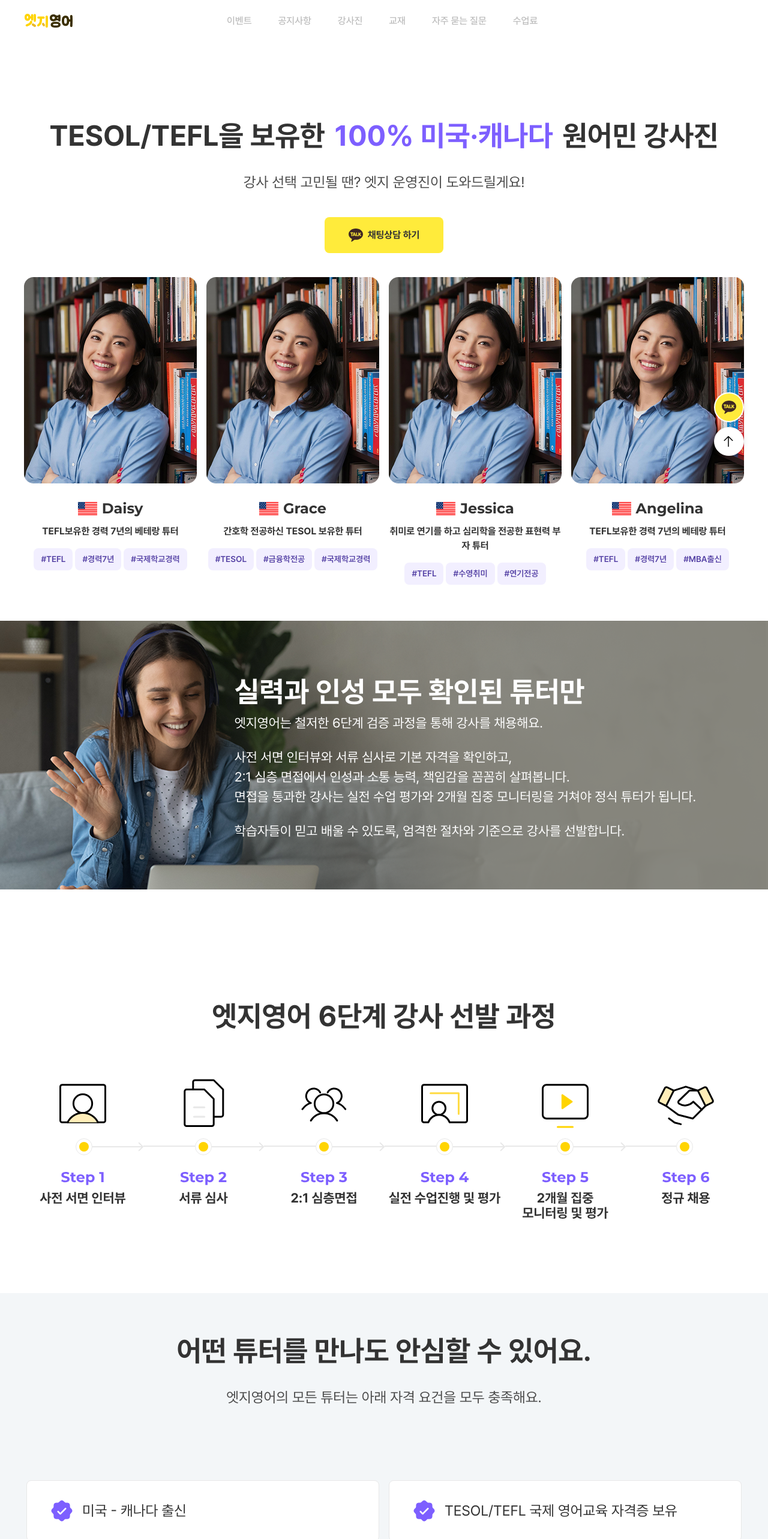
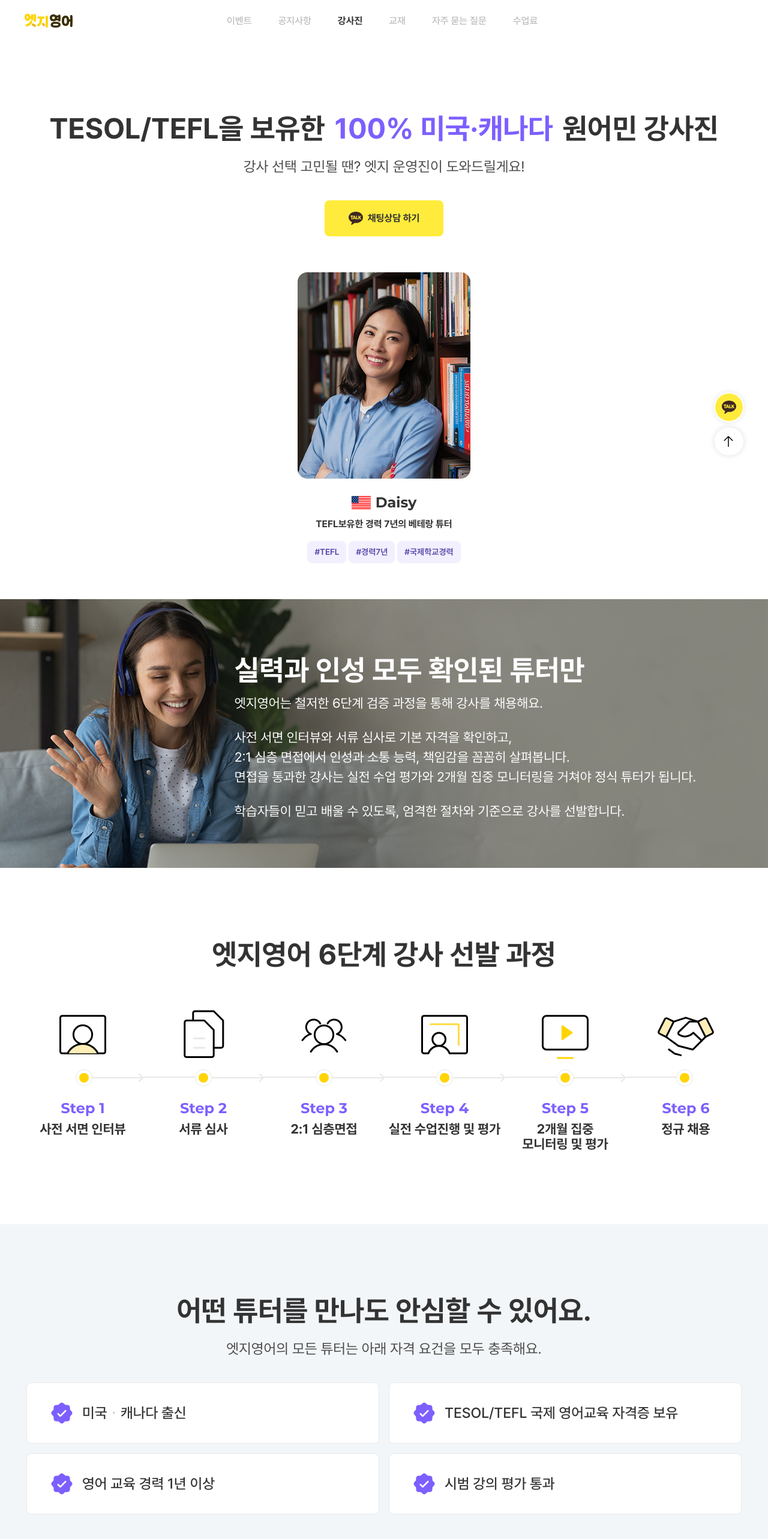
Before and after one commit to gandy818/edge-english, a Next.js app: page /tutor in a window 1280 px wide. Shown: the top 2566 px of the page at 60% size. Built offline with nearby package versions, Linux system fonts and the light colour scheme.

Commit message:
fix: teacher -> tutor 명칭 변경, 강사진페이지 css 수정, trailingSlash 주석 처리

```diff
--- a/next.config.ts
+++ b/next.config.ts
@@ -2,7 +2,7 @@
 
 const nextConfig = {
   // output: 'export',
-  trailingSlash: true,
+  // trailingSlash: true,
 };
 
 export default nextConfig;
--- /dev/null
+++ b/public/data/tutor.json
@@ -0,0 +1,9 @@
+[
+  {
+    "name": "Daisy",
+    "desc": "TEFL보유한 경력 7년의 베테랑 튜터",
+    "tags": ["TEFL", "경력7년", "국제학교경력"],
+    "img": "/images/teature.png",
+    "countryImg": "/icons/usa.svg"
+  }
+]
--- a/src/app/tutor/page.tsx
+++ b/src/app/tutor/page.tsx
@@ -1,36 +1,39 @@
 'use client';
 
-import { TeatureType } from '@/types/TeatureType';
+import { TutorType } from '@/types/TutorType';
 import axios from 'axios';
 import Link from 'next/link';
-import { useEffect, useRef, useState } from 'react';
+import { useEffect, useState } from 'react';
 
 export default function TutorPage() {
-  const [teatureList, setTeatureList] = useState<TeatureType[]>([]);
-  const getTeatureList = async () => {
+  const [tutorList, setTutorList] = useState<TutorType[]>([]);
+
+  useEffect(() => {
+    const getTutorList = async () => {
       try {
-      const res = await axios.get('/data/teature.json');
+        const res = await axios.get('/data/tutor.json');
 
-      setTeatureList(res.data);
+        setTutorList(res.data);
       } catch (err) {
         console.error(err);
       }
     };
 
-  useEffect(() => {
-    getTeatureList();
+    getTutorList();
   }, []);
 
   return (
     <div className="mx-auto max-md:px-4">
       <div className="mt-[120px] flex flex-col justify-center max-md:mt-[60px]">
-        <div className="flex flex-wrap justify-center text-[48px] font-bold max-md:flex-col max-md:text-[36px]">
-          <p className="md: self-center pr-4">TESOL/TEFL을 보유한</p>
+        {/* 섹션 1 */}
+        <>
+          <div className="flex flex-wrap justify-center text-5xl font-bold max-md:flex-col max-md:text-4xl">
+            <p className="self-center pr-4">TESOL/TEFL을 보유한</p>
             <p className="self-center text-[#7D5FFF] md:pr-4">100% 미국·캐나다</p>
             <p className="self-center">원어민 강사진</p>
           </div>
           <div className="mt-6 flex justify-center">
-          <p className="text-[24px] font-normal text-[#4A4A4A]">
+            <p className="text-2xl font-normal text-[#4A4A4A]">
               강사 선택 고민될 땐? 엣지 운영진이 도와드릴게요!
             </p>
           </div>
@@ -38,40 +41,42 @@ export default function TutorPage() {
             <Link
               href="https://pf.kakao.com/_blxgib"
               target="_blank"
-            className="my-10 flex flex-row justify-center rounded-lg bg-[#FFEB3B] px-[40px] py-[18px]"
+              className="mb-[60px] mt-10 flex flex-row justify-center rounded-lg bg-[#FFEB3B] px-[40px] py-[18px]"
             >
               <img
                 src="/icons/kakao-btn.svg"
                 alt="kakao channel button"
                 className="h-6 w-6"
               />
-            <p className="pl-2 text-[16px] font-bold">채팅상담 하기</p>
+              <p className="pl-2 font-bold">채팅상담 하기</p>
             </Link>
           </div>
+
           <div className="flex max-w-[1200px] flex-wrap justify-center gap-4 self-center">
-          {teatureList.map((e) => (
-            <div key={e.name} className="flex w-[288px] flex-col justify-start">
-              <img src={e.img} alt={e.name} />
+            {tutorList.map((tutor) => (
+              <div key={tutor.name} className="flex w-72 flex-col justify-start">
+                <img src={tutor.img} alt={tutor.name} />
                 <div className="flex flex-row items-center justify-center pt-6">
                   <img src="/icons/usa.svg" />
-                <p className="pl-2 font-montserrat text-[24px] font-bold">{e.name}</p>
+                  <p className="pl-2 font-montserrat text-2xl font-bold">{tutor.name}</p>
                 </div>
-              <p className="mt-2 self-center text-center text-[16px] font-bold">
-                {e.desc}
-              </p>
+                <p className="mt-2 self-center text-center font-bold">{tutor.desc}</p>
                 <div className="mt-4 flex flex-wrap justify-center gap-1">
-                {e.tag.map((e2) => (
+                  {tutor.tags.map((tag) => (
                     <div
-                    key={e2}
+                      key={tag}
                       className="rounded-lg bg-[#7D5FFF] bg-opacity-10 px-3 py-2 text-[14px] font-semibold text-[#5542A5]"
                     >
-                    #{e2}
+                      #{tag}
                     </div>
                   ))}
                 </div>
               </div>
             ))}
           </div>
+        </>
+
+        {/* 섹션 2 */}
         <div className="mt-[60px]">
           <div
             className="flex min-h-[448px] justify-end bg-cover bg-center"
@@ -80,7 +85,7 @@ export default function TutorPage() {
             }}
           >
             <div className="self-center pr-[120px]">
-              <p className="text-[48px] font-bold text-white">
+              <p className="text-5xl font-bold leading-relaxed text-white">
                 실력과 인성 모두 확인된 튜터만
               </p>
               <p className="text-[22px] font-normal text-white">
@@ -104,8 +109,10 @@ export default function TutorPage() {
             </div>
           </div>
         </div>
-        <div className="mt-[175px] flex flex-col items-center">
-          <p className="text-[48px] font-bold">엣지영어 6단계 강사 선발 과정</p>
+
+        {/* 섹션 3 */}
+        <div className="mt-[120px] flex flex-col items-center">
+          <p className="text-5xl font-bold">엣지영어 6단계 강사 선발 과정</p>
           <div className="mt-[60px] flex flex-row justify-start">
             {[1, 2, 3, 4, 5, 6].map((e) => (
               <div key={e} className="flex-grow">
@@ -115,29 +122,32 @@ export default function TutorPage() {
           </div>
         </div>
 
-        <div className="mt-[120px] flex w-full flex-col bg-[#F3F6F8] pb-[120px] pt-[60px]">
-          <p className="self-center text-[48px] font-bold">
+        {/* 섹션 4 */}
+        <div className="mt-[120px] flex w-full flex-col bg-[#F3F6F8] pb-[120px] pt-[120px]">
+          <p className="self-center text-5xl font-bold">
             어떤 튜터를 만나도 안심할 수 있어요.
           </p>
-          <p className="mt-[24px] self-center text-[24px] font-normal text-[#4A4A4A]">
+          <p className="mt-6 self-center text-2xl font-normal text-[#4A4A4A]">
             엣지영어의 모든 튜터는 아래 자격 요건을 모두 충족해요.
           </p>
-          <div className="mt-[120px] flex max-w-[1200px] flex-row gap-4 self-center">
-            <div className="flex w-[588px] flex-grow items-center rounded-lg border-[1px] border-[#E8E8E8] bg-white px-[40px] py-[32px] text-center text-[24px]">
+          <div className="mt-10 flex max-w-[1200px] flex-row gap-4 self-center">
+            <div className="flex w-[588px] flex-grow items-center rounded-lg border border-[#E8E8E8] bg-white px-10 py-8 text-center text-2xl font-medium">
               <img src="/icons/check.svg" className="mr-[16px]" />
-              미국 - 캐나다 출신
+              미국
+              <span className="text-[#D2D2D2]">・</span>
+              캐나다 출신
             </div>
-            <div className="flex w-[588px] flex-grow items-center rounded-lg border-[1px] border-[#E8E8E8] bg-white px-[40px] py-[32px] text-center text-[24px]">
+            <div className="flex w-[588px] flex-grow items-center rounded-lg border border-[#E8E8E8] bg-white px-10 py-8 text-center text-2xl font-medium">
               <img src="/icons/check.svg" className="mr-[16px]" />
               TESOL/TEFL 국제 영어교육 자격증 보유
             </div>
           </div>
           <div className="mt-[16px] flex max-w-[1200px] flex-row gap-4 self-center">
-            <div className="flex w-[588px] flex-grow items-center rounded-lg border-[1px] border-[#E8E8E8] bg-white px-[40px] py-[32px] text-center text-[24px]">
+            <div className="flex w-[588px] flex-grow items-center rounded-lg border border-[#E8E8E8] bg-white px-10 py-8 text-center text-2xl font-medium">
               <img src="/icons/check.svg" className="mr-[16px]" />
               영어 교육 경력 1년 이상
             </div>
-            <div className="flex w-[588px] flex-grow items-center rounded-lg border-[1px] border-[#E8E8E8] bg-white px-[40px] py-[32px] text-center text-[24px]">
+            <div className="flex w-[588px] flex-grow items-center rounded-lg border border-[#E8E8E8] bg-white px-10 py-8 text-center text-2xl font-medium">
               <img src="/icons/check.svg" className="mr-[16px]" />
               시범 강의 평가 통과
             </div>
--- a/src/components/Header.tsx
+++ b/src/components/Header.tsx
@@ -33,7 +33,10 @@ export default function Header() {
             공지사항
           </Link>
 
-          <Link href="/tutor" className="text-nowrap font-medium text-[#bbb]">
+          <Link
+            href="/tutor"
+            className={`text-nowrap ${pathName.startsWith('/tutor') ? 'font-bold text-[#333]' : 'font-medium text-[#bbb]'}`}
+          >
             강사진
           </Link>
 
--- a/src/types/TeatureType.ts
+++ b/src/types/TutorType.ts
@@ -1,7 +1,7 @@
-export interface TeatureType {
+export interface TutorType {
   name: string;
   desc: string;
-  tag: string[];
+  tags: string[];
   img: string;
   countryImg: string;
 }
```
Lines whose indentation alone changed are shown as unchanged.
